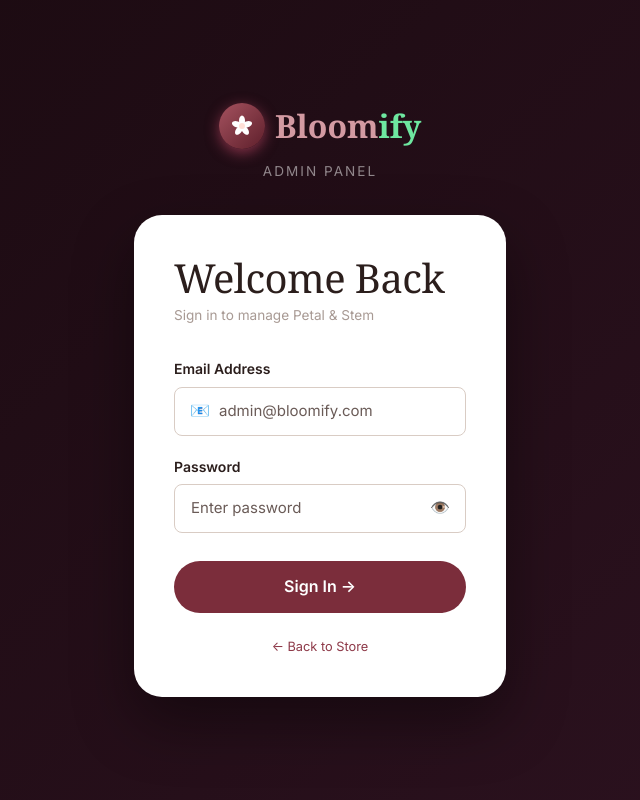
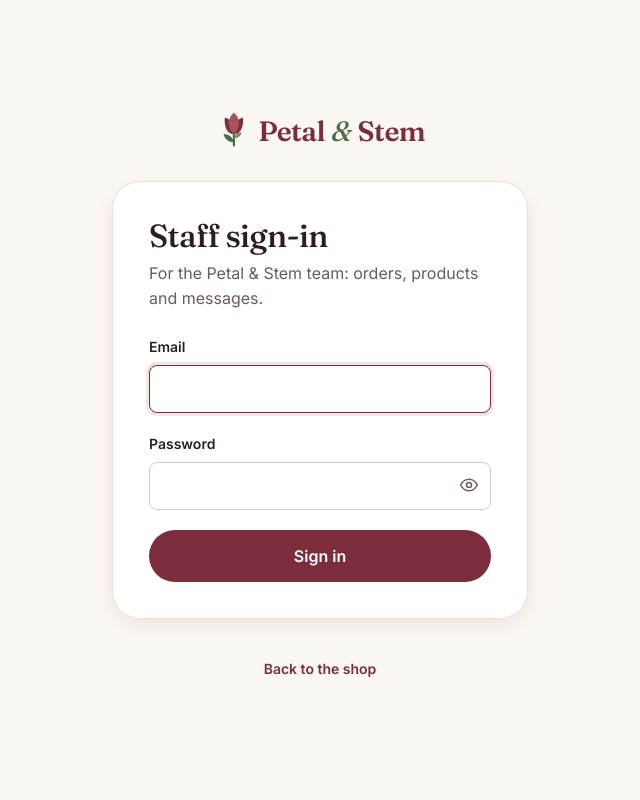
Before and after one commit to mantra1424/bloomify, a Django app: page /admin-panel/login/ in a window 1280 px wide. Shown: the whole page, without its empty margins (320-960 px from the left). Run offline with Django 4.2, Linux system fonts and the light colour scheme; parts of the project's set-up code (start-up, migrations or seed data) failed here and were passed over.

Commit message:
Fix the design hook's findings in the admin panel
From the Impeccable detector (115 findings, now none):
- Text that was 9–11.5px is now at least 12px (11px for print labels).
- Colours that carry text are darker shades that pass WCAG AA: green,
  amber, orange and red text and badges; the pink and green gradient
  buttons become the brand's wine and a deep green.
- Sales report and its print version: the coloured bars along the top of the
  rounded summary cards are gone; each number carries its colour instead.
  The print header is wine with the tulip mark.
- Staff sign-in rebuilt in the storefront's style: tulip logo instead of the
  old Bloomify one, labelled fields, keyboard-friendly password toggle,
  sign-in errors shown in the form.

.impeccable/config.json keeps the detector settings and the exceptions, each
with its reason: the brand's Inter/Fraunces fonts and ivory background
(user confirmed), and the sales report's full-width tables.

Co-Authored-By: Claude Opus 5.5 <noreply@anthropic.com>

```diff
--- a/bloomapp/templates/bloomapp/admin_panel/base_admin.html
+++ b/bloomapp/templates/bloomapp/admin_panel/base_admin.html
@@ -40,14 +40,14 @@
       <a href="{% url 'admin_orders' %}" class="sidebar-link {% if 'admin_order' in request.resolver_match.url_name %}active{% endif %}">
         <span class="icon">📦</span> Orders
         {% if admin_user.role == 'staff' %}
-          <span style="margin-left:auto;background:var(--pink-500);color:white;font-size:0.6rem;padding:0.15rem 0.4rem;border-radius:var(--radius-full);font-weight:700;">PRIMARY</span>
+          <span style="margin-left:auto;background:var(--pink-500);color:white;font-size:0.75rem;padding:0.15rem 0.4rem;border-radius:var(--radius-full);font-weight:700;">PRIMARY</span>
         {% endif %}
       </a>
 
       <div class="sidebar-section-label">Catalogue</div>
       <a href="{% url 'admin_products' %}" class="sidebar-link {% if 'admin_product' in request.resolver_match.url_name %}active{% endif %}">
         <span class="icon">🌷</span> Products
-        {% if admin_user.role == 'staff' %}<span style="margin-left:auto;font-size:0.65rem;color:var(--gray-400);">view only</span>{% endif %}
+        {% if admin_user.role == 'staff' %}<span style="margin-left:auto;font-size:0.75rem;color:var(--gray-400);">view only</span>{% endif %}
       </a>
 
       {% if admin_user.role == 'admin' %}
--- a/bloomapp/templates/bloomapp/admin_panel/login.html
+++ b/bloomapp/templates/bloomapp/admin_panel/login.html
@@ -1,61 +1,54 @@
-{% load static %}
-<!DOCTYPE html>
+{% load static bloom %}<!DOCTYPE html>
 <html lang="en">
 <head>
-  <meta charset="UTF-8"/><meta name="viewport" content="width=device-width, initial-scale=1.0"/>
-  <title>Admin Login – {{ brand }}</title>
-  <link rel="stylesheet" href="https://fonts.googleapis.com/css2?family=Playfair+Display:wght@700&family=Inter:wght@400;500;600&display=swap"/>
+  <meta charset="UTF-8"/>
+  <meta name="viewport" content="width=device-width, initial-scale=1.0"/>
+  <meta name="robots" content="noindex"/>
+  <title>Staff sign-in – {{ brand }}</title>
+  <link rel="icon" type="image/svg+xml" href="{% static 'bloomapp/img/favicon.svg' %}"/>
+  <link rel="preconnect" href="https://fonts.googleapis.com"/>
+  <link rel="preconnect" href="https://fonts.gstatic.com" crossorigin/>
+  <link rel="stylesheet" href="https://fonts.googleapis.com/css2?family=Fraunces:opsz,wght@9..144,500;9..144,600&family=Inter:wght@400;500;600&display=swap"/>
+  <link rel="stylesheet" href="https://fonts.googleapis.com/css2?family=Fraunces:ital,opsz,wght@1,9..144,500&text=%26&display=swap"/>
   <link rel="stylesheet" href="{% static 'css/main.css' %}"/>
-  <link rel="stylesheet" href="{% static 'css/animations.css' %}"/>
+  <style>
+    .staff-page { min-height: 100vh; display: flex; flex-direction: column; align-items: center; justify-content: center; gap: 1.75rem; padding: 2rem var(--gutter); }
+    .staff-logo { display: inline-flex; align-items: center; gap: 0.35rem; font-family: var(--font-display); font-size: 1.75rem; font-weight: 600; letter-spacing: -0.02em; color: var(--accent); white-space: nowrap; }
+    .staff-card { width: 100%; max-width: 26rem; background: var(--surface); border: 1px solid var(--line); border-radius: var(--radius-xl); padding: 2.25rem; box-shadow: var(--shadow-md); }
+    .staff-card h1 { font-size: var(--text-3xl); margin-bottom: 0.35rem; }
+    .staff-card .intro { margin-bottom: 1.5rem; }
+    .staff-card .form-alert { margin-bottom: 1.25rem; }
+    .staff-back { font-size: var(--text-sm); }
+    @media (max-width: 480px) { .staff-card { padding: 1.75rem 1.25rem; } }
+  </style>
 </head>
-<body style="background:linear-gradient(135deg,#1a0a10,#2d1220);min-height:100vh;display:flex;align-items:center;justify-content:center;">
-{% if messages %}{% for m in messages %}<div class="django-message" data-type="{{ m.tags }}" style="display:none">{{ m }}</div>{% endfor %}{% endif %}
-<div style="width:100%;max-width:420px;padding:1.5rem;">
-  <div style="text-align:center;margin-bottom:2rem;">
-    <div style="display:inline-flex;align-items:center;gap:0.65rem;margin-bottom:0.75rem;">
-      <div style="width:46px;height:46px;border-radius:50%;background:linear-gradient(135deg,var(--pink-400),var(--pink-700));display:flex;align-items:center;justify-content:center;box-shadow:0 4px 14px rgba(232,86,122,0.5);">
-        <svg viewBox="0 0 32 32" fill="white" xmlns="http://www.w3.org/2000/svg" style="width:24px;height:24px;">
-          <!-- 5-petal flower -->
-          <ellipse cx="16" cy="9"  rx="4" ry="7" transform="rotate(0   16 16)"/>
-          <ellipse cx="16" cy="9"  rx="4" ry="7" transform="rotate(72  16 16)"/>
-          <ellipse cx="16" cy="9"  rx="4" ry="7" transform="rotate(144 16 16)"/>
-          <ellipse cx="16" cy="9"  rx="4" ry="7" transform="rotate(216 16 16)"/>
-          <ellipse cx="16" cy="9"  rx="4" ry="7" transform="rotate(288 16 16)"/>
-          <circle cx="16" cy="16" r="4" fill="rgba(255,220,210,0.9)"/>
-        </svg>
-      </div>
-      <div style="font-family:var(--font-display);font-size:2rem;color:var(--pink-300);font-weight:700;line-height:1;">Bloom<span style="color:#6ee7a0;">ify</span></div>
-    </div>
-    <p style="color:rgba(255,255,255,0.5);font-size:0.85rem;letter-spacing:2px;text-transform:uppercase;">Admin Panel</p>
-  </div>
-  <div style="background:white;border-radius:var(--radius-xl);padding:2.5rem;box-shadow:0 25px 60px rgba(0,0,0,0.4);">
-    <h2 style="margin-bottom:0.25rem;">Welcome Back</h2>
-    <p style="color:var(--gray-400);font-size:0.85rem;margin-bottom:2rem;">Sign in to manage {{ brand }}</p>
-    <form method="post">
+<body>
+<main class="staff-page">
+  <a href="{% url 'home' %}" class="staff-logo">{% logo %}</a>
+  <div class="staff-card">
+    <h1>Staff sign-in</h1>
+    <p class="intro">For the {{ brand }} team: orders, products and messages.</p>
+    {% for m in messages %}
+      <p class="form-alert" role="alert">{% icon 'alert' 18 %} <span>{{ m }}</span></p>
+    {% endfor %}
+    <form method="post" novalidate>
       {% csrf_token %}
       <div class="form-group">
-        <label class="form-label">Email Address</label>
-        <div class="input-icon">
-          <span class="icon">📧</span>
-          <input type="email" name="email" class="form-control" placeholder="admin@bloomify.com" required/>
+        <label class="form-label" for="email">Email</label>
+        <input type="email" id="email" name="email" class="form-control" autocomplete="username" required autofocus/>
+      </div>
+      <div class="form-group">
+        <label class="form-label" for="password">Password</label>
+        <div class="pw-wrap">
+          <input type="password" id="password" name="password" class="form-control" autocomplete="current-password" required/>
+          {% include 'bloomapp/auth/_pw_toggle.html' %}
         </div>
       </div>
-      <div class="form-group">
-        <label class="form-label">Password</label>
-        <div style="position:relative;">
-          <input type="password" name="password" id="admin-pwd" class="form-control" placeholder="Enter password" required/>
-          <span style="position:absolute;right:1rem;top:50%;transform:translateY(-50%);cursor:pointer;color:var(--gray-400);"
-            onclick="const i=document.getElementById('admin-pwd');i.type=i.type==='password'?'text':'password';">👁️</span>
-        </div>
-      </div>
-      <button type="submit" class="btn btn-primary btn-block btn-lg" style="margin-top:0.5rem;">Sign In →</button>
+      <button type="submit" class="btn btn-primary btn-block btn-lg">Sign in</button>
     </form>
-    <p style="text-align:center;margin-top:1.5rem;font-size:0.8rem;color:var(--gray-400);">
-      <a href="{% url 'home' %}" style="color:var(--pink-500);">← Back to Store</a>
-    </p>
   </div>
-</div>
-<div class="toast-container"></div>
-<script src="{% static 'js/main.js' %}"></script>
+  <a class="link staff-back" href="{% url 'home' %}">Back to the shop</a>
+</main>
+<script src="{% static 'js/main.js' %}" defer></script>
 </body>
 </html>
--- a/bloomapp/templates/bloomapp/admin_panel/products.html
+++ b/bloomapp/templates/bloomapp/admin_panel/products.html
@@ -42,7 +42,7 @@
           <td>{{ p.category.name }}</td>
           <td>
             {% for c in p.extra_categories.all %}
-              <span style="display:inline-block;background:var(--pink-50);color:var(--pink-600);border:1px solid var(--pink-200);border-radius:20px;padding:2px 8px;font-size:0.72rem;margin:1px;">{{ c.name }}</span>
+              <span style="display:inline-block;background:var(--pink-50);color:var(--pink-600);border:1px solid var(--pink-200);border-radius:20px;padding:2px 8px;font-size:0.75rem;margin:1px;">{{ c.name }}</span>
             {% empty %}—{% endfor %}
           </td>
           <td>
@@ -127,7 +127,7 @@
         <select name="extra_categories" class="form-control" multiple style="height:100px;">
           {% for cat in categories %}<option value="{{ cat.id }}">{{ cat.name }}</option>{% endfor %}
         </select>
-        <small style="color:var(--gray-400);font-size:0.72rem;">Hold Ctrl/Cmd to select multiple categories</small>
+        <small style="color:var(--gray-400);font-size:0.75rem;">Hold Ctrl/Cmd to select multiple categories</small>
       </div>
       <div class="form-group">
         <label class="form-label">Description</label>
@@ -218,7 +218,7 @@
         <select name="extra_categories" id="edit-extra-cats" class="form-control" multiple style="height:100px;">
           {% for cat in categories %}<option value="{{ cat.id }}">{{ cat.name }}</option>{% endfor %}
         </select>
-        <small style="color:var(--gray-400);font-size:0.72rem;">Hold Ctrl/Cmd to select multiple categories</small>
+        <small style="color:var(--gray-400);font-size:0.75rem;">Hold Ctrl/Cmd to select multiple categories</small>
       </div>
       <div class="form-group">
         <label class="form-label">Description</label>
--- a/bloomapp/templates/bloomapp/admin_panel/users.html
+++ b/bloomapp/templates/bloomapp/admin_panel/users.html
@@ -10,7 +10,7 @@
   box-shadow:var(--shadow-sm); display:flex; align-items:center; gap:1rem;
 }
 .user-stat-chip .icon { font-size:1.75rem; }
-.user-stat-chip .label { font-size:0.72rem; font-weight:700; text-transform:uppercase; letter-spacing:1px; color:var(--gray-400); }
+.user-stat-chip .label { font-size:0.75rem; font-weight:700; text-transform:uppercase; letter-spacing:1px; color:var(--gray-400); }
 .user-stat-chip .val { font-size:1.5rem; font-weight:800; color:var(--gray-900); line-height:1; margin-top:0.1rem; }
 .user-avatar { width:36px; height:36px; border-radius:50%; background:var(--pink-100); color:var(--pink-600);
   display:flex; align-items:center; justify-content:center; font-weight:700; font-size:0.8rem; flex-shrink:0; }
@@ -76,7 +76,7 @@
               <div class="user-avatar">{{ u.full_name|slice:":1"|upper }}</div>
               <div>
                 <div style="font-weight:600;font-size:0.875rem;">{{ u.full_name }}</div>
-                <div style="font-size:0.72rem;color:var(--gray-400);">ID #{{ u.id }}</div>
+                <div style="font-size:0.75rem;color:var(--gray-400);">ID #{{ u.id }}</div>
               </div>
             </div>
           </td>
@@ -92,7 +92,7 @@
           </td>
           <td>
             <span style="font-weight:700;color:var(--gray-900);">{{ u.order_set.count }}</span>
-            <span style="font-size:0.72rem;color:var(--gray-400);margin-left:3px;">order{{ u.order_set.count|pluralize }}</span>
+            <span style="font-size:0.75rem;color:var(--gray-400);margin-left:3px;">order{{ u.order_set.count|pluralize }}</span>
           </td>
           <td style="font-weight:700;color:var(--pink-600);">
             {% with spent=u.order_set.all %}
```
Also changed, not shown: bloomapp/static/css/admin.css (+4 -4 lines), bloomapp/templates/bloomapp/admin_panel/dashboard.html (+8 -8 lines), bloomapp/templates/bloomapp/admin_panel/messages.html (+6 -6 lines), bloomapp/templates/bloomapp/admin_panel/orders.html (+6 -6 lines), bloomapp/templates/bloomapp/admin_panel/sales_report.html (+21 -37 lines), bloomapp/templates/bloomapp/admin_panel/sales_report_print.html (+36 -34 lines), .impeccable/config.json (added).
